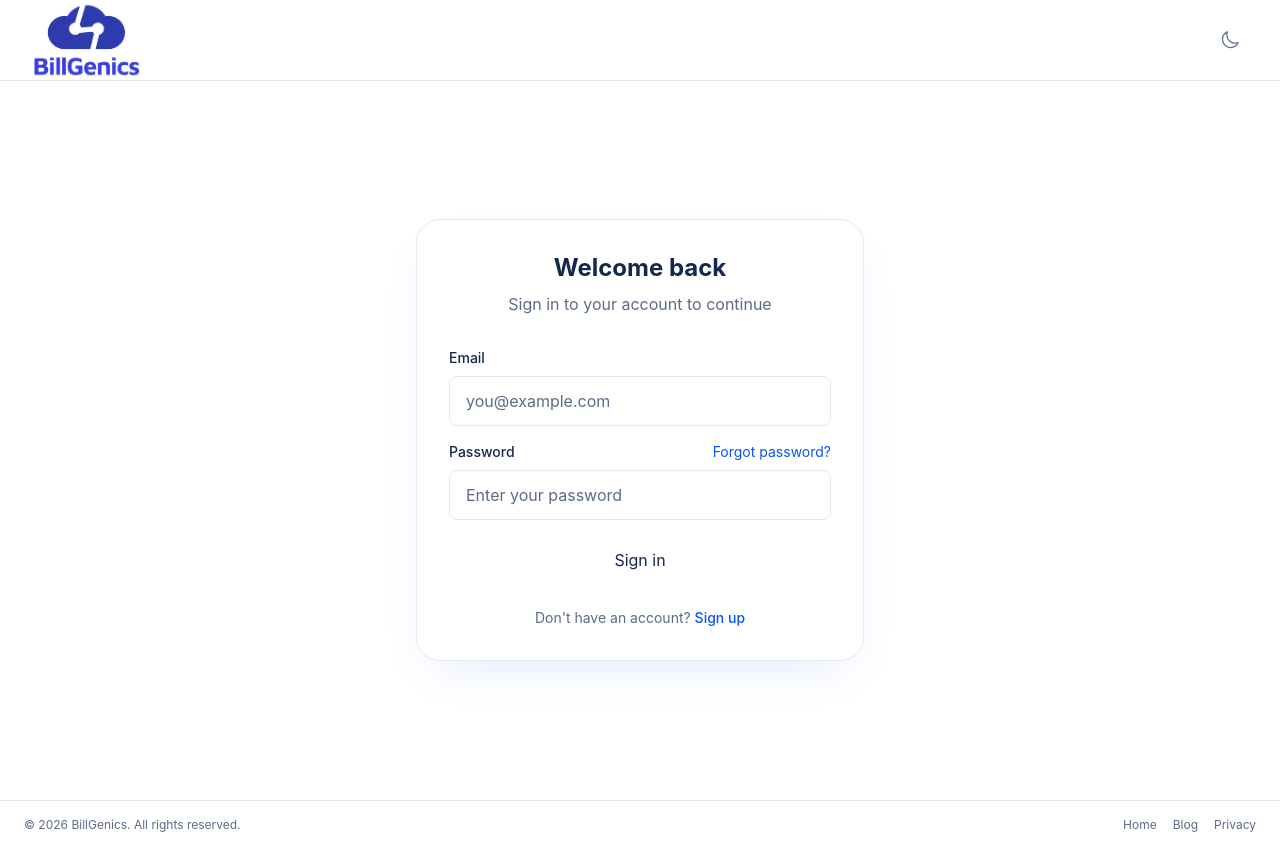
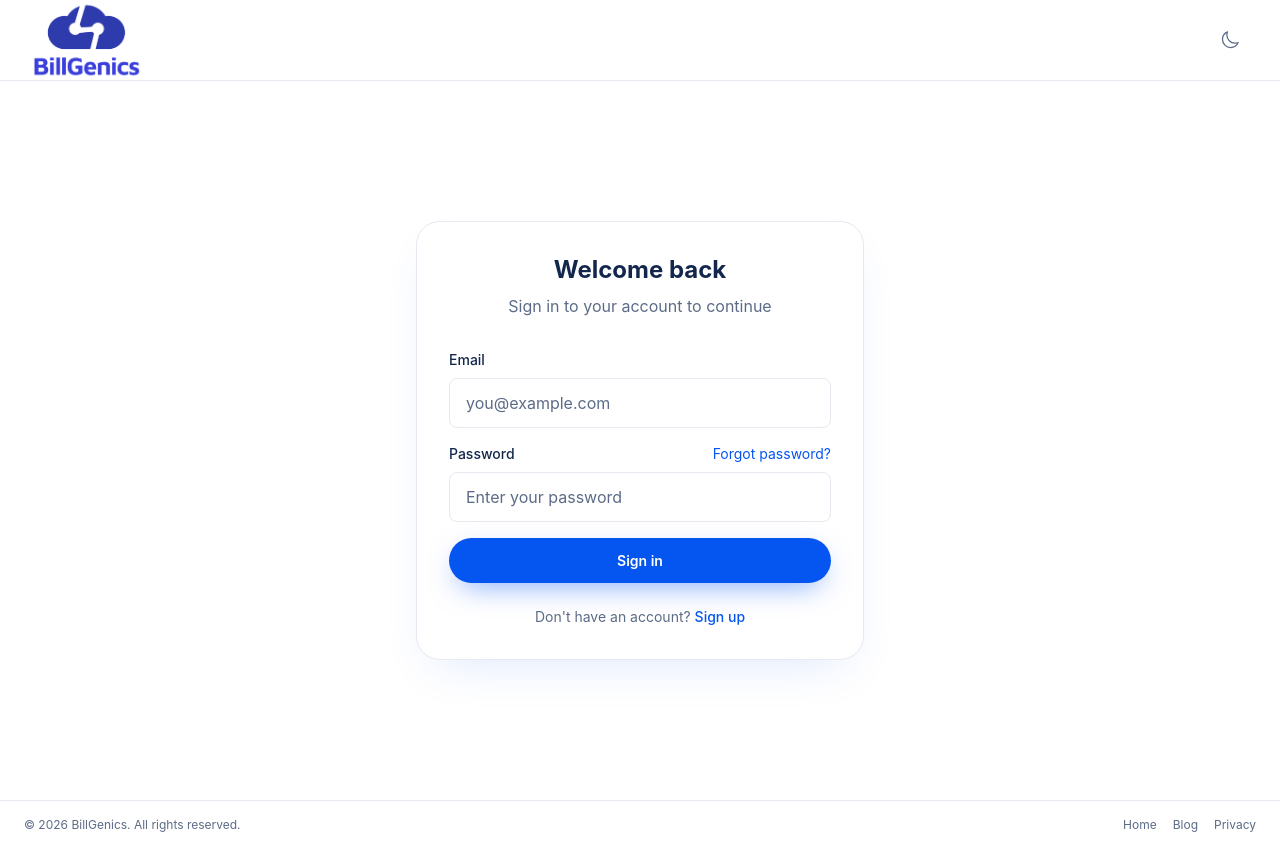
Before and after one commit to akhil4genics/billgenics, a Next.js app: page /signin in a window 1280 px wide. Built offline with nearby package versions, Linux system fonts and the light colour scheme; no server answers.

Commit message:
style changes

```diff
--- a/app/components/AppHeader.tsx
+++ b/app/components/AppHeader.tsx
@@ -113,13 +113,6 @@ export function AppHeader() {
             </svg>
             <span className='text-xs'>Bills</span>
           </Link>
-          <Link href='/bills/scan' className='flex flex-col items-center gap-1 px-3 py-1 text-muted'>
-            <div className='flex h-10 w-10 items-center justify-center rounded-full bg-primary text-white shadow-[0_10px_30px_-10px_rgba(5,85,241,0.6)]'>
-              <svg className='h-5 w-5' fill='none' viewBox='0 0 24 24' strokeWidth={2} stroke='currentColor'>
-                <path strokeLinecap='round' strokeLinejoin='round' d='M12 4.5v15m7.5-7.5h-15' />
-              </svg>
-            </div>
-          </Link>
           <Link
             href='/events'
             className={`flex flex-col items-center gap-1 px-3 py-1 ${
@@ -131,6 +124,13 @@ export function AppHeader() {
             </svg>
             <span className='text-xs'>Events</span>
           </Link>
+          <Link href='/bills/scan' className='flex flex-col items-center gap-1 px-3 py-1 text-muted'>
+            <div className='flex h-10 w-10 items-center justify-center rounded-full bg-primary text-white shadow-[0_10px_30px_-10px_rgba(5,85,241,0.6)]'>
+              <svg className='h-5 w-5' fill='none' viewBox='0 0 24 24' strokeWidth={2} stroke='currentColor'>
+                <path strokeLinecap='round' strokeLinejoin='round' d='M12 4.5v15m7.5-7.5h-15' />
+              </svg>
+            </div>
+          </Link>
         </div>
       </nav>
     </>
--- a/app/globals.css
+++ b/app/globals.css
@@ -94,7 +94,9 @@ html {
 }
 
 /* Primary CTA — blue pill with blue shadow */
-.btn-primary {
+.btn-primary,
+.btn-primary-lg,
+.btn-primary-block {
   display: inline-flex;
   align-items: center;
   justify-content: center;
@@ -108,11 +110,15 @@ html {
   box-shadow: var(--shadow-primary);
   transition: background-color 0.2s, box-shadow 0.2s, color 0.2s;
 }
-.btn-primary:hover:not(:disabled) {
+.btn-primary:hover:not(:disabled),
+.btn-primary-lg:hover:not(:disabled),
+.btn-primary-block:hover:not(:disabled) {
   background-color: var(--primary-hover);
   box-shadow: var(--shadow-primary-hover);
 }
-.btn-primary:disabled {
+.btn-primary:disabled,
+.btn-primary-lg:disabled,
+.btn-primary-block:disabled {
   cursor: not-allowed;
   opacity: 0.5;
 }
```
